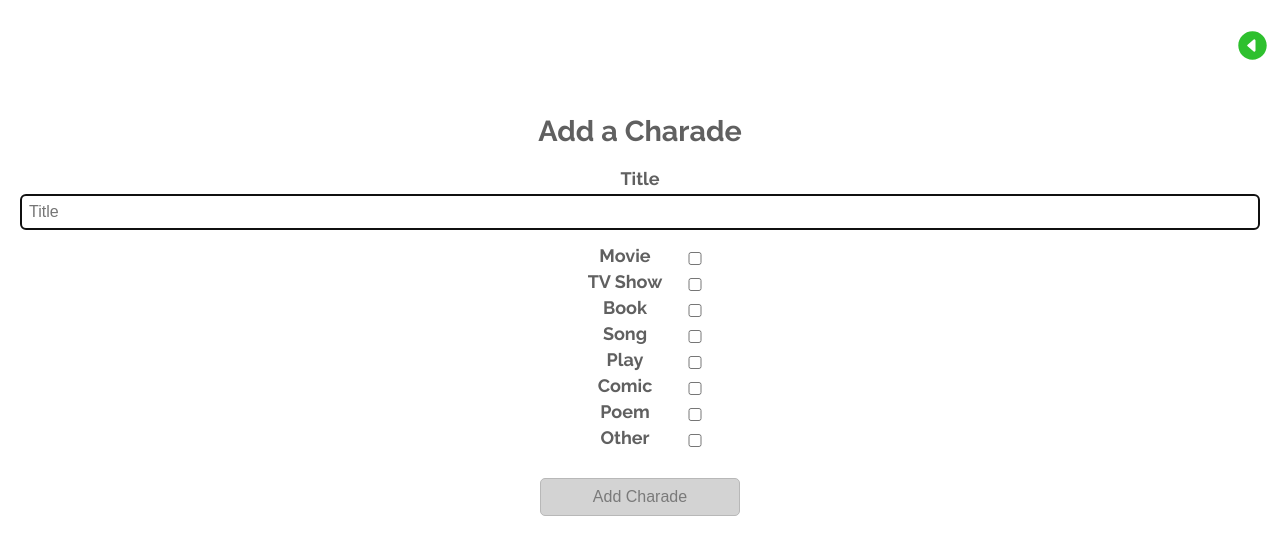
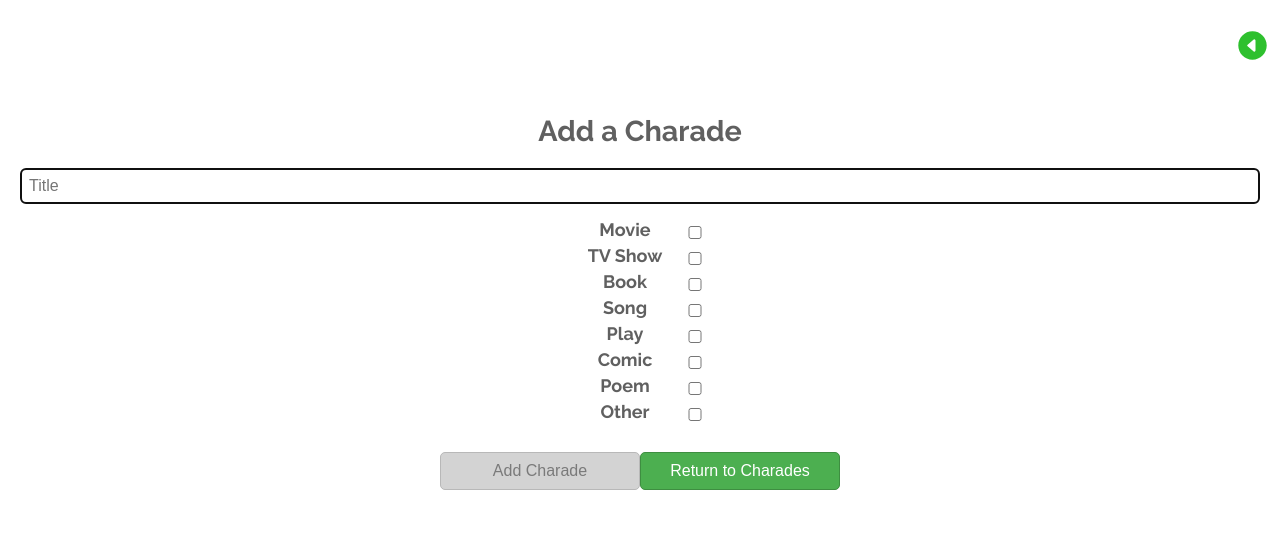
Before and after one commit to pablisch/charades, a React (Vite) app in the folder frontend/: page /add-charade in a window 1280 px wide. Shown: the top 554 px of the page. Built offline with nearby package versions, Linux system fonts and the light colour scheme; no server answers.

Commit message:
Removed label from add a charade screen and added a retrun to charades button.

```diff
--- a/frontend/src/components/AddCharadeForm.jsx
+++ b/frontend/src/components/AddCharadeForm.jsx
@@ -1,5 +1,5 @@
 import { useState, useEffect, useRef } from 'react';
-// import { useNavigate } from 'react-router-dom';
+import { useNavigate } from 'react-router-dom';
 import PropTypes from 'prop-types';
 import InputField from './InputField';
 import axios from 'axios';
@@ -20,12 +20,12 @@ const formatsTypes = [
   'Other',
 ];
 
-const AddCharadeForm = ({setCharades, charades}) => {
+const AddCharadeForm = ({ setCharades, charades }) => {
   const [title, setTitle] = useState('');
   const [errorMessage, setErrorMessage] = useState('');
   const [checkedFormats, setCheckedFormats] = useState([]);
 
-  // const navigate = useNavigate();
+  const navigate = useNavigate();
 
   const titleInputRef = useRef(null);
 
@@ -48,7 +48,6 @@ const AddCharadeForm = ({setCharades, charades}) => {
       return;
     }
 
-
     try {
       const DbResponse = await axios.post(
         `${baseUrl}/api/v1.0/charades/add`,
@@ -65,8 +64,17 @@ const AddCharadeForm = ({setCharades, charades}) => {
 
       if (DbResponse.status === 201) {
         const responseData = DbResponse.data;
-        console.log('Charade saved. ResponseData.charade:', responseData.charade);
-        setCharades(prevCharades => [...prevCharades, { title: responseData.charade.title, format: responseData.charade.format }]);
+        console.log(
+          'Charade saved. ResponseData.charade:',
+          responseData.charade
+        );
+        setCharades((prevCharades) => [
+          ...prevCharades,
+          {
+            title: responseData.charade.title,
+            format: responseData.charade.format,
+          },
+        ]);
         clearForm();
         // navigate('/');
       } else {
@@ -121,9 +129,8 @@ const AddCharadeForm = ({setCharades, charades}) => {
             className='form-field'
             value={title}
             onChangeFunc={handleTitleChange}
-            ref={titleInputRef}>
-            Title
-          </InputField>
+            ref={titleInputRef}
+            placeholder='Title'></InputField>
           <div id='format-checkbox-container'>
             {formatsTypes.map((format) => (
               <div key={format} className='format-checkbox'>
@@ -142,6 +149,9 @@ const AddCharadeForm = ({setCharades, charades}) => {
             disabled={title && checkedFormats.length ? false : true}>
             Add Charade
           </Button>
+          <Button id='return-to-charades-button' onClick={() => navigate('/')}>
+            Return to Charades
+          </Button>
         </form>
         {errorMessage && <ErrorMessage errorMessage={errorMessage} />}
       </main>
```
